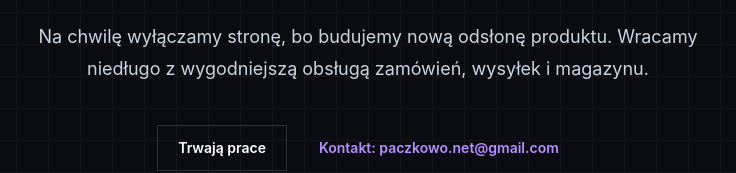
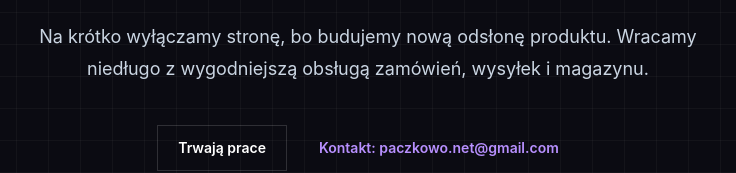
Before and after one commit to szymon-mania/paczkowo, an Astro site: page / in a window 1280 px wide. Shown: the part 436-609 px from the top of the page, 272-1008 px from the left. Built offline with nearby package versions, Linux system fonts and the light colour scheme; Astro itself is replaced by a stand-in of ours.

Commit message:
Odśwież komunikat przerwy

```diff
--- a/src/layouts/Layout.astro
+++ b/src/layouts/Layout.astro
@@ -59,7 +59,7 @@
             Paczkowo wznosi się na nowy poziom.
           </h1>
           <p class="mx-auto mt-6 max-w-2xl text-base leading-8 text-slate-300 sm:text-lg">
-            Na chwilę wyłączamy stronę, bo budujemy nową odsłonę produktu.
+            Na krótko wyłączamy stronę, bo budujemy nową odsłonę produktu.
             Wracamy niedługo z wygodniejszą obsługą zamówień, wysyłek i magazynu.
           </p>
 
```
